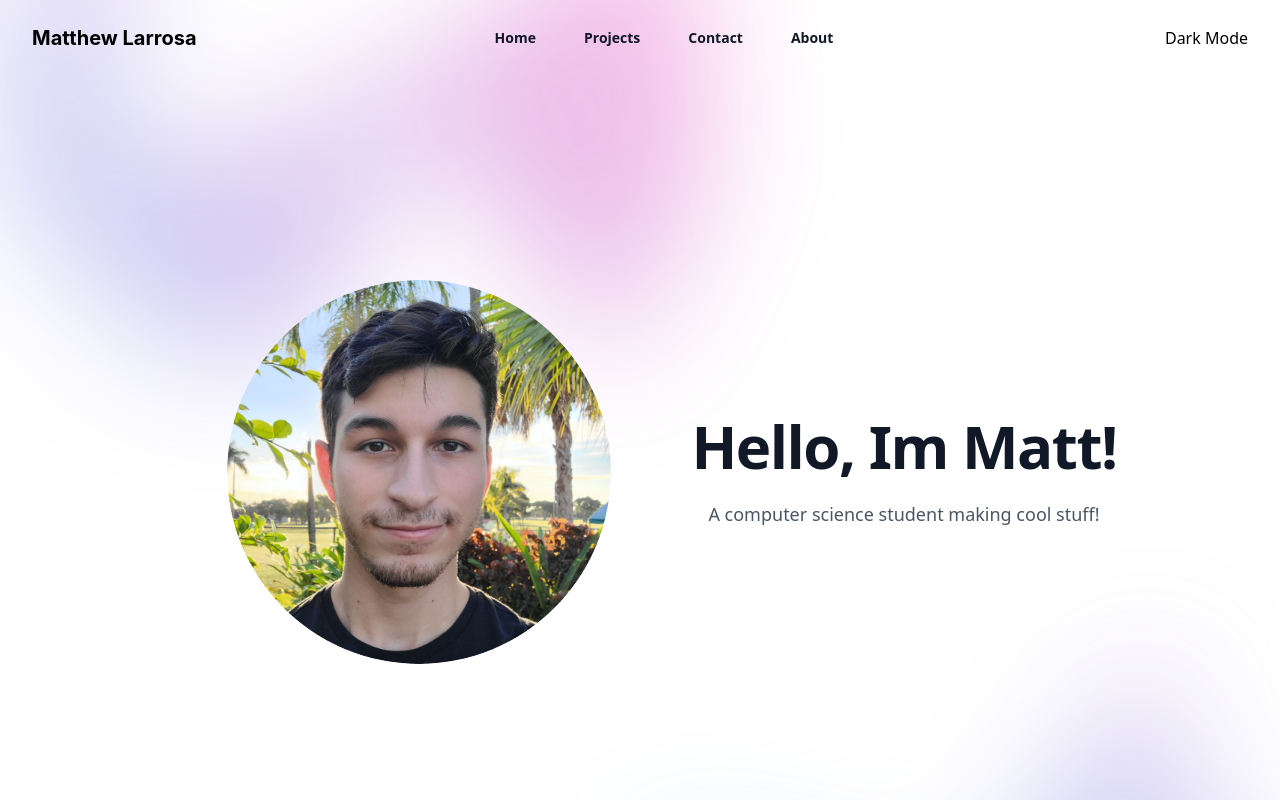
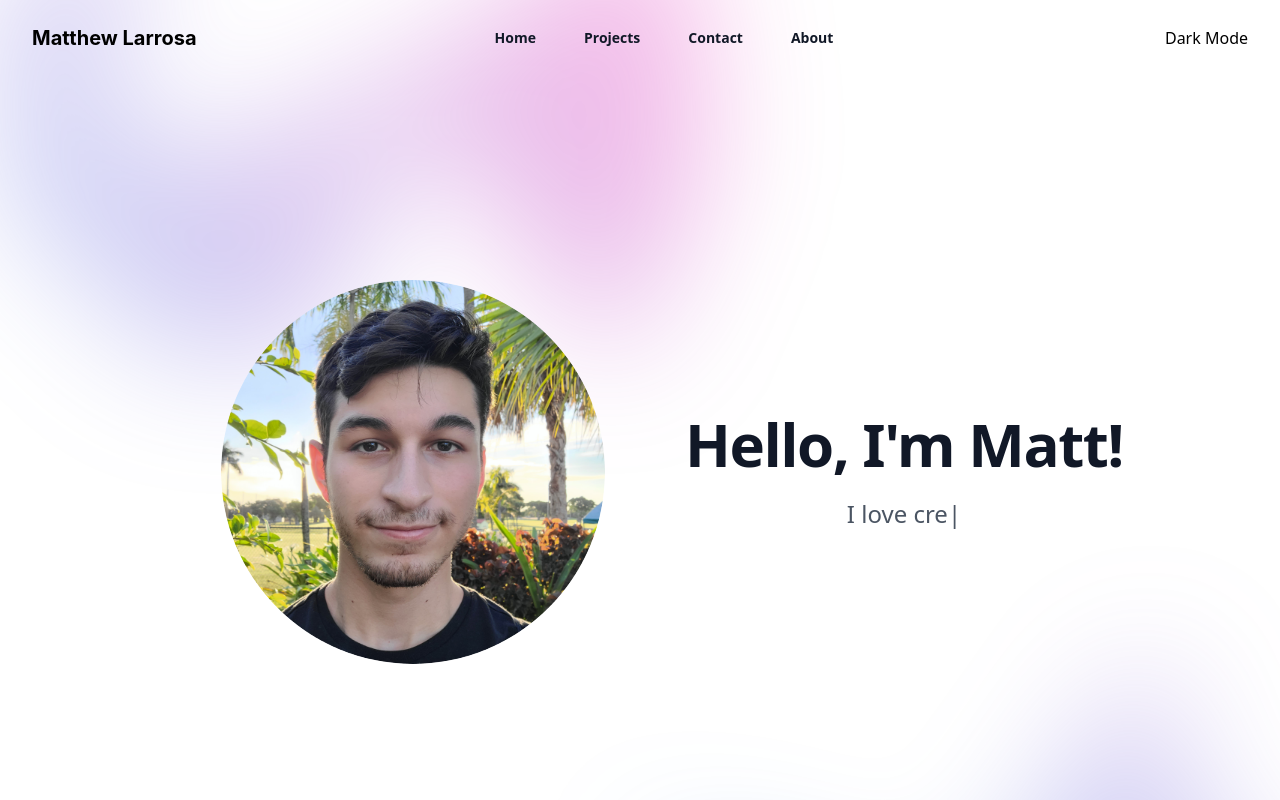
Before and after one commit to matthewLarrosa/matthewLarrosa.github.io, a React (Vite) app: page / in a window 1280 px wide. Shown: the top 800 px of the page. Built offline with nearby package versions, Linux system fonts and the light colour scheme.

Commit message:
Implemented typed.js in the hero section

```diff
--- a/package.json
+++ b/package.json
@@ -13,7 +13,8 @@
     "@headlessui/react": "^1.7.15",
     "@heroicons/react": "^2.0.18",
     "react": "^18.2.0",
-    "react-dom": "^18.2.0"
+    "react-dom": "^18.2.0",
+    "typed.js": "^2.0.16"
   },
   "devDependencies": {
     "@types/react": "^18.0.37",
--- a/src/Navbar.jsx
+++ b/src/Navbar.jsx
@@ -5,9 +5,30 @@ import {
   XMarkIcon,
 } from '@heroicons/react/24/outline'
 import headshot from './Ellipse 1.png'
+import Typed from 'typed.js';
+import { useEffect, useRef } from "react";
 
 export default function Navbar() {
+
   const [mobileMenuOpen, setMobileMenuOpen] = useState(false)
+  const el = useRef(null);
+
+  useEffect(() => {
+    const typed = new Typed(el.current, {
+      strings: ["I love learning new things.", "I love creating with React.", "Learn more about me below."], // Strings to display
+      // Speed settings, try diffrent values untill you get good results
+      startDelay: 300,
+      typeSpeed: 100,
+      backSpeed: 50,
+      backDelay: 100,
+      loop: true,
+    });
+
+    // Destropying
+    return () => {
+      typed.destroy();
+    };
+  }, []);
 
   return (
     <div className="bg-white">
@@ -134,11 +155,11 @@ export default function Navbar() {
           </div>
           <div className="text-center self-center justify-self-center">
             <h1 className="text-4xl font-bold tracking-tight text-gray-900 sm:text-6xl">
-              Hello, Im Matt!
+              Hello, I'm Matt!
             </h1>
-            <p className="mt-6 text-lg leading-2 text-gray-600">
-              A computer science student making cool stuff!
-            </p>
+            <div id="typed" className="mt-6 text-2xl leading-2 text-gray-600">
+            <span ref={el}></span>
+            </div>
           </div>
         </div>
         <div
@@ -154,7 +175,6 @@ export default function Navbar() {
           />
         </div>
       </div>
-
     </div>
   )
 }
--- a/src/main.jsx
+++ b/src/main.jsx
@@ -6,5 +6,6 @@ import Navbar from './Navbar.jsx'
 ReactDOM.createRoot(document.getElementById('root')).render(
   <React.StrictMode>
     <Navbar />
+
   </React.StrictMode>,
 )
```
Also changed, not shown: 1 other file (tests, documents, lock files or other folders).
